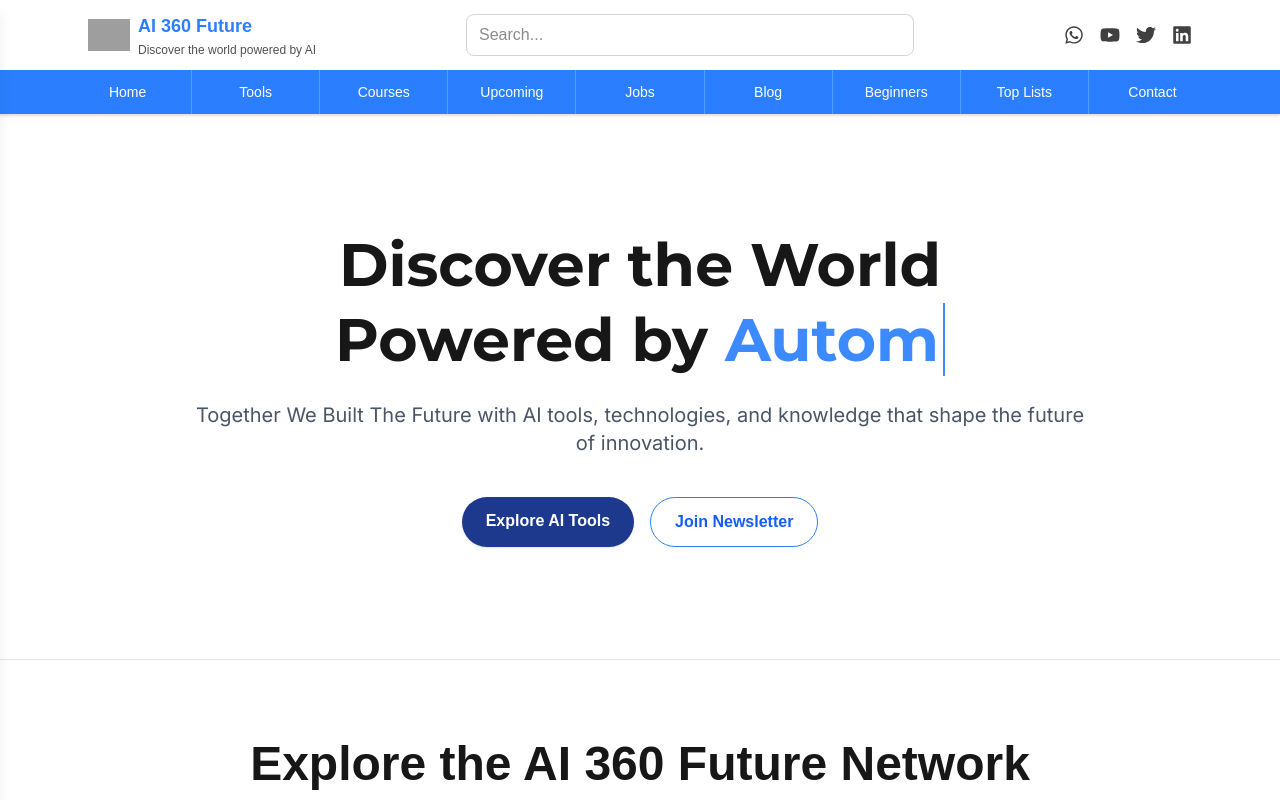
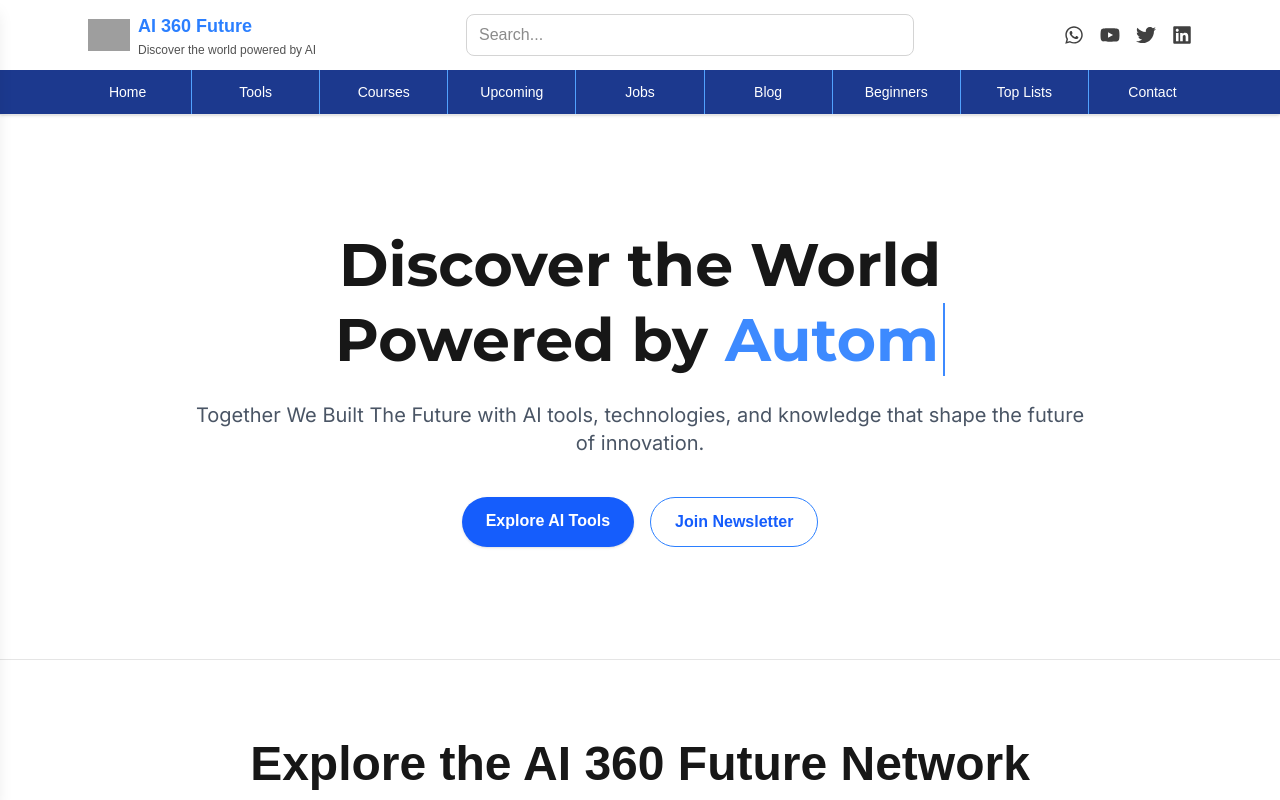
Before and after one commit to ai360futureworld/ai360futureworld, a Next.js app: page / in a window 1280 px wide. Shown: the top 800 px of the page. Built offline with nearby package versions, Linux system fonts and the light colour scheme; grey boxes are pictures that could not be loaded.

Commit message:
Added Hero Section with typewriter effect

```diff
--- a/components/Header.tsx
+++ b/components/Header.tsx
@@ -91,7 +91,7 @@ export default function Header() {
       </div>
 
       {/* === Bottom Nav (Desktop) === */}
-      <nav className="hidden md:block bg-blue-500">
+      <nav className="hidden md:block bg-blue-900">
         <div className="max-w-6xl mx-auto">
           <ul className="flex justify-between text-white font-montserrat text-sm">
             {navLinks.map((link) => (
--- a/components/HeroSection.tsx
+++ b/components/HeroSection.tsx
@@ -54,7 +54,7 @@ const HeroSection = () => {
         <div className="flex justify-center gap-4 flex-wrap">
           <Link
             href="#tools"
-            className="bg-blue-900 hover:bg-blue-950 text-white font-semibold px-6 py-3 rounded-full shadow-sm transition duration-200"
+            className="bg-blue-600 hover:bg-blue-700 text-white font-semibold px-6 py-3 rounded-full shadow-sm transition duration-200"
           >
             Explore AI Tools
           </Link>
```
